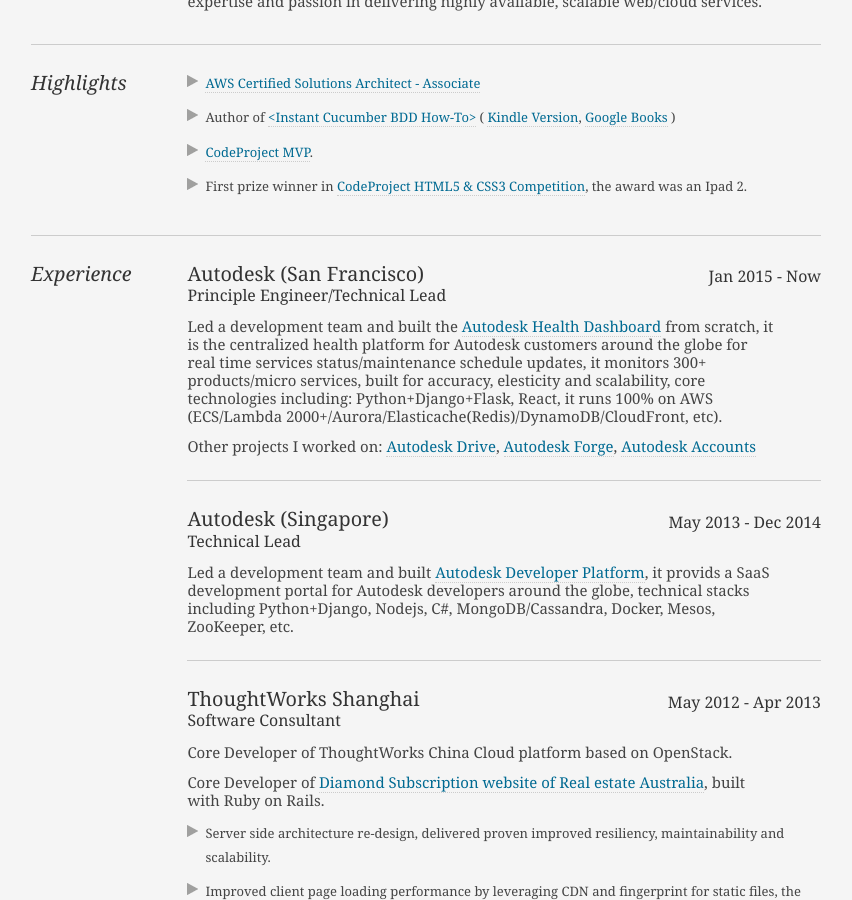
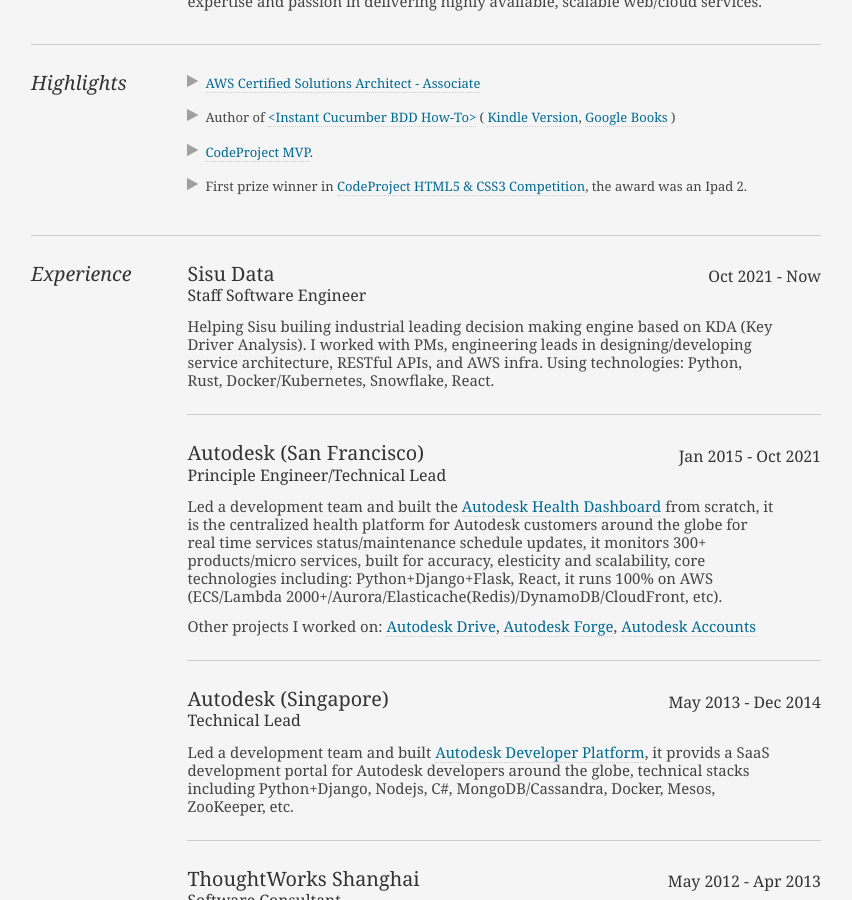
Before and after one commit to WayneYe/wayneye.github.io, a Jekyll site: the page built from _pages/resume.md, in a window 1280 px wide and 900 px high, scrolled down 457 px. Shown: the whole window, without its empty margins (214-1066 px from the left). Built offline with Jekyll 4.4.1, drawn with Linux system fonts in a browser that asks for light colours.

Commit message:
Update resume

```diff
--- a/_pages/resume.md
+++ b/_pages/resume.md
@@ -100,9 +100,17 @@
               </div>
               <div class="yui-u">
                 <div class="job">
+                  <h2 id="sisu">Sisu Data</h2>
+                  <h3>Staff Software Engineer</h3>
+                  <h4>Oct 2021 - Now</h4>
+                  <p>
+                    Helping Sisu builing industrial leading decision making engine based on KDA (Key Driver Analysis). I worked with PMs, engineering leads in designing/developing service architecture, RESTful APIs, and AWS infra.  Using technologies: Python, Rust, Docker/Kubernetes, Snowflake, React.
+                  </p>
+                </div>
+                <div class="job">
                   <h2 id="adsk">Autodesk (San Francisco)</h2>
                   <h3>Principle Engineer/Technical Lead</h3>
-                  <h4>Jan 2015 - Now</h4>
+                  <h4>Jan 2015 - Oct 2021</h4>
                   <p>
                     Led a development team and built the <a href="https://health.autodesk.com" target="_blank">Autodesk Health Dashboard</a> from scratch, it is the centralized health platform for Autodesk customers around the globe for real time services status/maintenance schedule updates, it monitors 300+ products/micro services, built for accuracy, elesticity and scalability, core technologies including: Python+Django+Flask, React, it runs 100% on AWS (ECS/Lambda 2000+/Aurora/Elasticache(Redis)/DynamoDB/CloudFront, etc).
                   </p>
```
Also changed, not shown: 2 other files.
